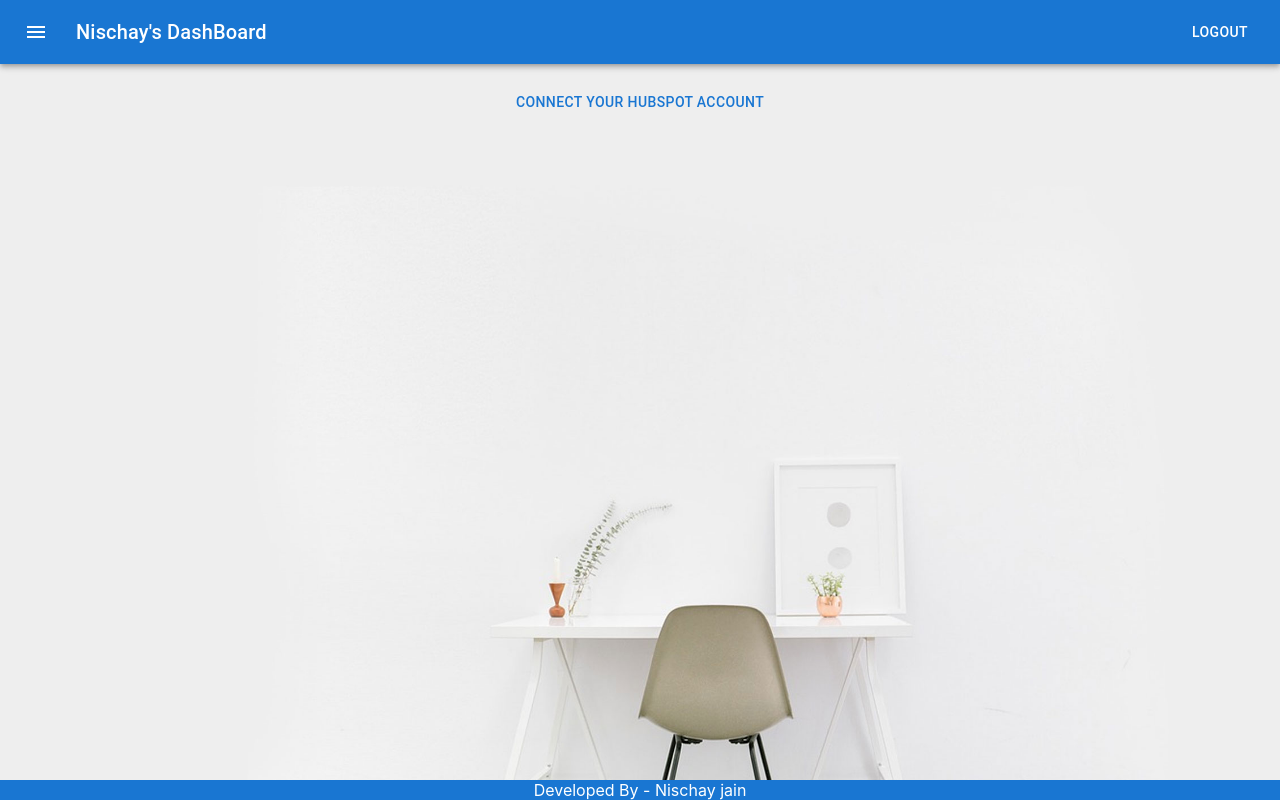
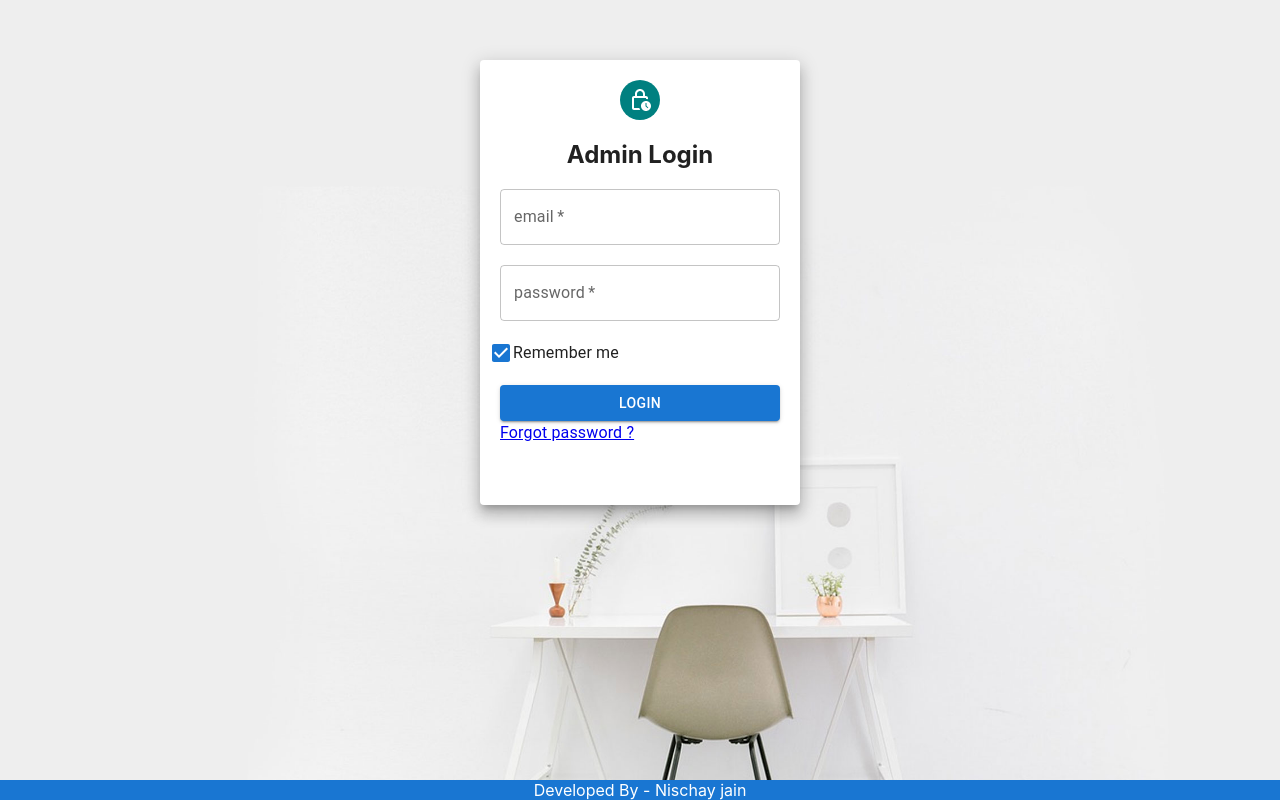
Before and after one commit to nischayjain4948/hubspot_admin, a React (Create React App) app: page /dashboard in a window 1280 px wide. Built offline with nearby package versions, Linux system fonts and the light colour scheme.

Commit message:
update in some file

```diff
--- a/src/App.js
+++ b/src/App.js
@@ -22,7 +22,17 @@ import { useEffect, useState } from 'react';
 
 
 
+
 function App() {
+
+
+  const [jwt, setJwt] = useState("");
+
+  useEffect(() => {
+    setJwt(localStorage.getItem("TOKEN"));
+
+  })
+
   const logoutAdmin = () => {
     localStorage.clear();
   }
@@ -48,16 +58,21 @@ function App() {
 
 
 
+
         <Routes>
-          <Route path='/dashboard' element={<DashBoard logout={logoutAdmin} />} />
-          <Route path='/home' element={<Home logout={logoutAdmin} />} />
-          <Route path='/settings' element={<Settings />} />
-          <Route path='/about' element={<About />} />
+
+          <Route path='/dashboard' element={jwt ? <DashBoard logout={logoutAdmin} /> : <Login />} />
+          <Route path='/home' element={jwt ? <Home logout={logoutAdmin} /> : <Login />} />
+          <Route path='/settings' element={jwt ? <Settings /> : <Login />} />
+          <Route path='/about' element={jwt ? <About /> : <Login />} />
           <Route path='/reset-password' element={<ResetPassword />} />
           <Route path='/card' element={<Card />} />
           <Route path='/' element={<Login />} />
+          <Route path='*' element={<Login />} />
           <Route path='/forgot-password' element={<ForgotPassword />} />
+
         </Routes>
+
 
 
 
```
